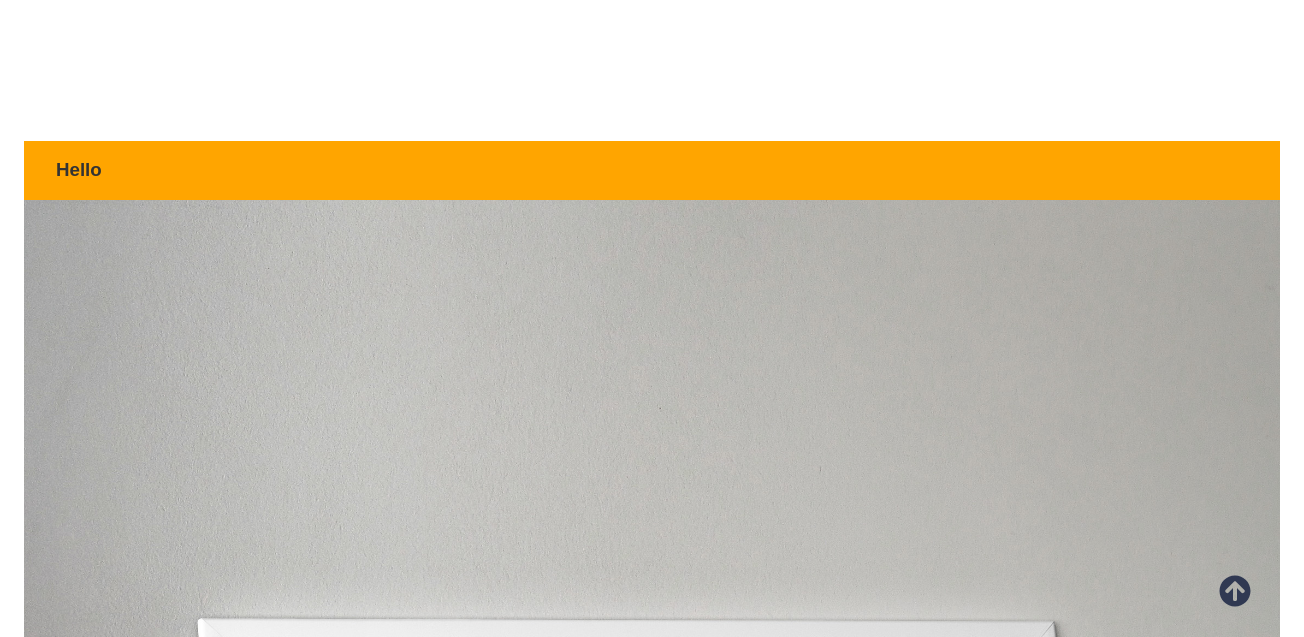
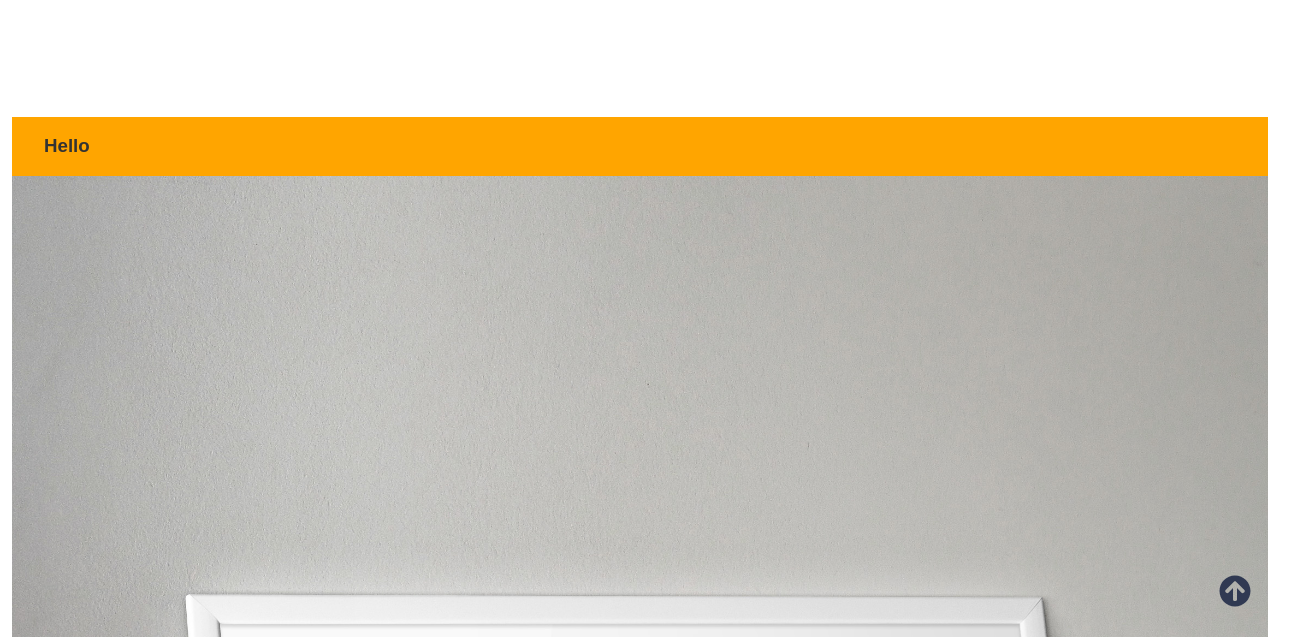
Before and after one commit to 52StreetStudio/UX-by-Masis-Garabedian, a plain HTML site: page Graphic.html in a window 1280 px wide. Shown: the part 163-800 px from the top of the page, 1304 px wide, since content can reach past the window. Drawn offline with nearby package versions, Linux system fonts and the light colour scheme.

Commit message:
Update styles.css

```diff
--- a/css/styles.css
+++ b/css/styles.css
@@ -863,7 +863,7 @@ padding: 0 0 0 2rem;}
             }
 .inner {
     Display: block;
-    padding: 1.5em;
+    padding:0;
     margin: 0 auto;
     /*max-width: 65em;*/
     width: calc(100% - 1.5em);
```
